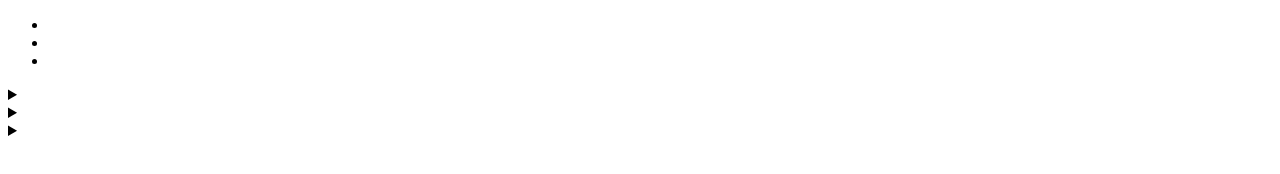
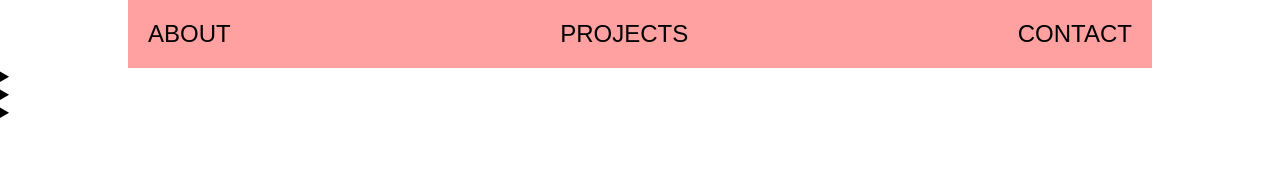
Before and after one commit to rasmus-blip/mygitexercise, a plain HTML site: page index.html in a window 1280 px wide. Drawn offline with Linux system fonts and the light colour scheme.

Commit message:
styled the menu

```diff
--- a/index.html
+++ b/index.html
@@ -10,9 +10,9 @@
     <header>
       <nav>
         <ul>
-          <li><a href="#about"></a></li>
-          <li><a href="#projects"></a></li>
-          <li><a href="contact.html"></a></li>
+          <li><a href="#about">ABOUT</a></li>
+          <li><a href="#projects">PROJECTS</a></li>
+          <li><a href="contact.html">CONTACT</a></li>
         </ul>
       </nav>
     </header>
--- a/style.css
+++ b/style.css
@@ -0,0 +1,26 @@
+* {
+    margin: 0;
+    padding: 0;
+    box-sizing: border-box;
+}
+
+ul {
+
+    display: flex;
+    justify-content: space-between;
+    width: 80vw;
+    margin: 0 auto;
+    background-color: rgba(255, 62, 62, 0.486);
+    padding: 20px;
+}
+
+ul a {
+    color: black;
+    font-family: Arial, Helvetica, sans-serif;
+    text-decoration: none;
+    font-size: 1.5rem;
+}
+
+li {
+    list-style: none;
+}
```
